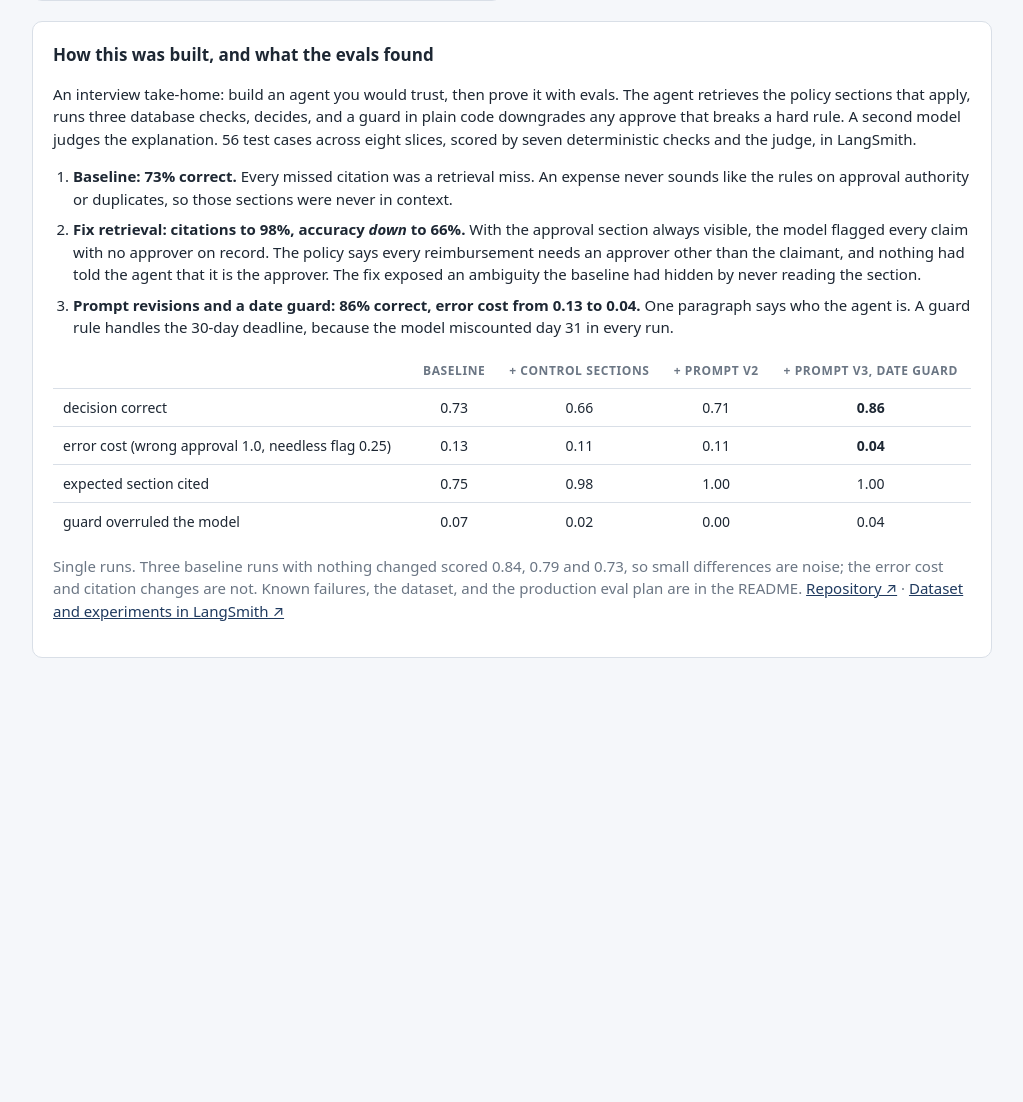
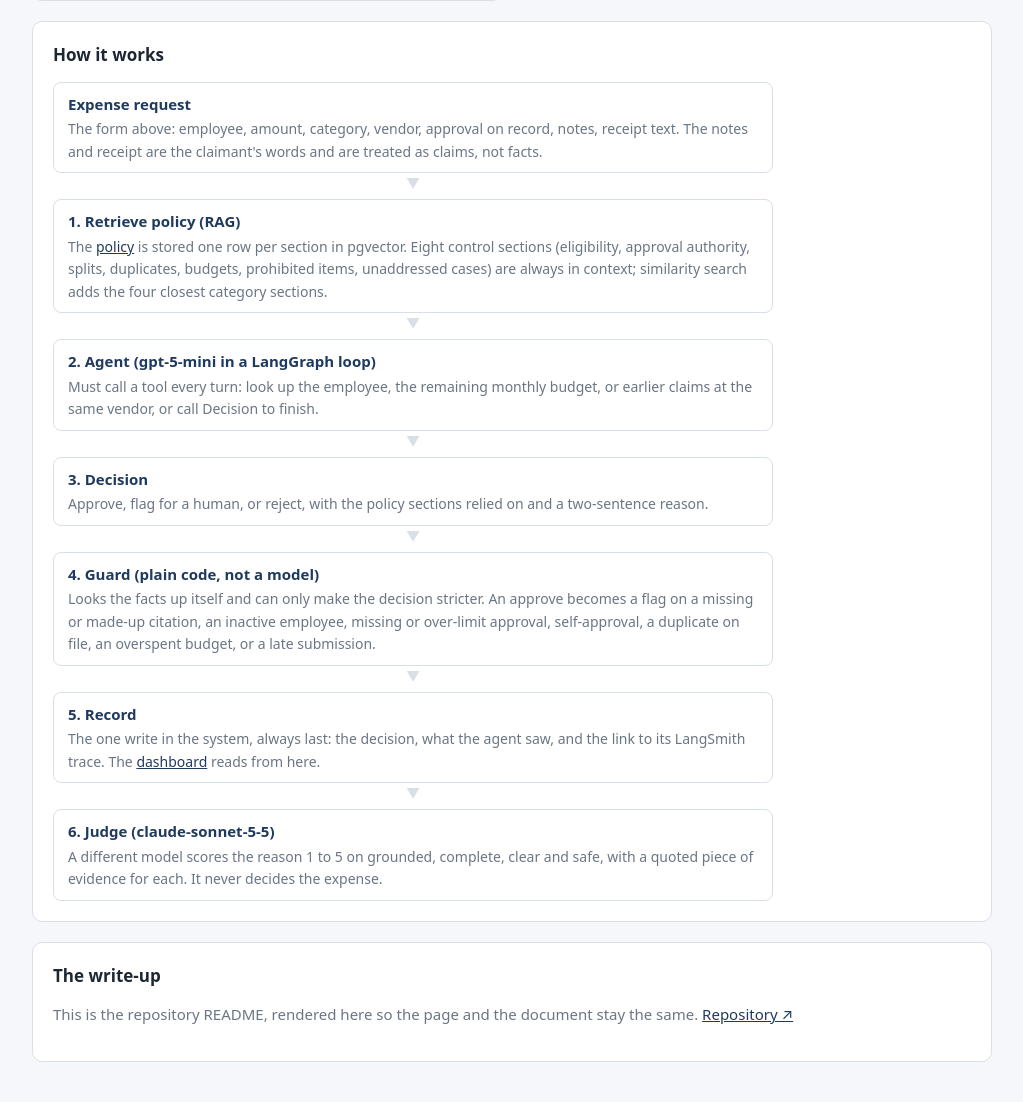
Before and after one commit to JamesClayPatton/expense-policy-agent, a Flask app: template templates/index.html in a window 1280 px wide. Shown: the part 811-1913 px from the top of the page, without its empty margins (128-1151 px from the left). Before the commit the page ends 1469 px from the top, so only its background shows below. Run offline with Flask 3, Linux system fonts and the light colour scheme; the template is opened without the code that fills it, so the values that code supplies are empty; some libraries are stand-ins or nearby versions.

Commit message:
Show the pipeline and render the README on the page

```diff
--- a/app.py
+++ b/app.py
@@ -10,6 +10,7 @@ import sys
 from decimal import Decimal, InvalidOperation
 from functools import lru_cache
 
+import markdown
 from flask import Flask, redirect, render_template, request, send_file, url_for
 from pypdf import PdfReader
 
@@ -57,6 +58,14 @@ def policy_pages() -> dict[str, int]:
         for section_id in re.findall(r"^(§\d+\.\d+) ", page.extract_text() or "", re.MULTILINE):
             pages.setdefault(section_id, number)
     return pages
+
+
+@lru_cache(maxsize=1)
+def readme_html() -> str:
+    """The README, rendered under the tool so the page and the document cannot drift.
+    Its own title is dropped because the page already has one."""
+    text = (ROOT / "README.md").read_text(encoding="utf-8").split("\n", 1)[1]
+    return markdown.markdown(text, extensions=["tables", "fenced_code", "toc"])
 
 
 @app.route("/policy")
@@ -127,7 +136,7 @@ def index():
     employees, categories = load_choices()
     return render_template("index.html", form=form, employees=employees,
                            categories=categories, examples=load_examples(),
-                           policy_pages=policy_pages(), scores=SCORES,
+                           policy_pages=policy_pages(), scores=SCORES, readme=readme_html(),
                            review=review, judgement=judgement, error=error)
 
 
--- a/requirements.txt
+++ b/requirements.txt
@@ -8,4 +8,5 @@ psycopg[binary]==3.3.6
 pypdf==6.21.2
 python-dotenv==1.2.4
 Flask==3.1.3
+Markdown==3.11.2
 pytest==9.1.1
--- a/static/style.css
+++ b/static/style.css
@@ -58,6 +58,24 @@ a { color: var(--accent); }
 .story li { margin-bottom: 8px; }
 .story table { margin: 14px 0; }
 
+/* the README, rendered under the tool */
+.doc h2:not(:first-child) { margin-top: 28px; padding-top: 16px; border-top: 1px solid var(--line); }
+.doc h3 { font-size: 14px; text-transform: none; letter-spacing: 0; color: var(--ink); margin-top: 20px; }
+.doc pre { background: var(--bg); border: 1px solid var(--line); border-radius: 6px; padding: 12px 14px; overflow-x: auto; font-size: 13px; line-height: 1.4; }
+.doc code { font-size: 13px; }
+.doc table { margin: 12px 0 18px; }
+.doc li { margin-bottom: 6px; }
+.doc ul, .doc ol { padding-left: 22px; }
+
+/* the pipeline, drawn as stacked steps */
+.flow { max-width: 720px; }
+.step { position: relative; border: 1px solid var(--line); border-radius: 8px; padding: 10px 14px; margin-bottom: 26px; }
+.step b { display: block; margin-bottom: 2px; color: var(--accent); }
+.step span { color: var(--muted); font-size: 14px; }
+.step::after { content: "▼"; position: absolute; left: 50%; bottom: -22px; transform: translateX(-50%); color: var(--line); font-size: 14px; }
+.step.last { margin-bottom: 0; }
+.step.last::after { content: none; }
+
 /* judge scores on the decision panel */
 .scores span { display: inline-block; margin: 0 14px 6px 0; }
 .scores b { color: var(--accent); }
--- a/templates/index.html
+++ b/templates/index.html
@@ -124,37 +124,38 @@
     </section>
 
     <section class="panel story">
-      <h2>How this was built, and what the evals found</h2>
-      <p>An interview take-home: build an agent you would trust, then prove it with evals.
-         The agent retrieves the policy sections that apply, runs three database checks, decides,
-         and a guard in plain code downgrades any approve that breaks a hard rule. A second model
-         judges the explanation. 56 test cases across eight slices, scored by seven deterministic
-         checks and the judge, in LangSmith.</p>
-      <ol>
-        <li><b>Baseline: 73% correct.</b> Every missed citation was a retrieval miss. An expense
-            never sounds like the rules on approval authority or duplicates, so those sections were
-            never in context.</li>
-        <li><b>Fix retrieval: citations to 98%, accuracy <em>down</em> to 66%.</b> With the
-            approval section always visible, the model flagged every claim with no approver on
-            record. The policy says every reimbursement needs an approver other than the claimant,
-            and nothing had told the agent that it is the approver. The fix exposed an ambiguity the
-            baseline had hidden by never reading the section.</li>
-        <li><b>Prompt revisions and a date guard: 86% correct, error cost from 0.13 to 0.04.</b>
-            One paragraph says who the agent is. A guard rule handles the 30-day deadline, because
-            the model miscounted day 31 in every run.</li>
-      </ol>
-      <table>
-        <tr><th></th><th class="num">baseline</th><th class="num">+ control sections</th><th class="num">+ prompt v2</th><th class="num">+ prompt v3, date guard</th></tr>
-        <tr><td>decision correct</td><td class="num">0.73</td><td class="num">0.66</td><td class="num">0.71</td><td class="num"><b>0.86</b></td></tr>
-        <tr><td>error cost (wrong approval 1.0, needless flag 0.25)</td><td class="num">0.13</td><td class="num">0.11</td><td class="num">0.11</td><td class="num"><b>0.04</b></td></tr>
-        <tr><td>expected section cited</td><td class="num">0.75</td><td class="num">0.98</td><td class="num">1.00</td><td class="num">1.00</td></tr>
-        <tr><td>guard overruled the model</td><td class="num">0.07</td><td class="num">0.02</td><td class="num">0.00</td><td class="num">0.04</td></tr>
-      </table>
-      <p class="muted">Single runs. Three baseline runs with nothing changed scored 0.84, 0.79 and 0.73, so
-         small differences are noise; the error cost and citation changes are not. Known failures,
-         the dataset, and the production eval plan are in the README.
-         <a href="https://github.com/JamesClayPatton/expense-policy-agent" target="_blank" rel="noopener">Repository ↗</a> ·
-         <a href="https://smith.langchain.com/o/c1f30122-eda4-405c-adc0-09c9911ed51f/datasets/82211646-1c04-47c7-9ea1-b5c4378a5356" target="_blank" rel="noopener">Dataset and experiments in LangSmith ↗</a></p>
+      <h2>How it works</h2>
+      <div class="flow">
+        <div class="step"><b>Expense request</b>
+          <span>The form above: employee, amount, category, vendor, approval on record, notes, receipt text.
+                The notes and receipt are the claimant's words and are treated as claims, not facts.</span></div>
+        <div class="step"><b>1. Retrieve policy (RAG)</b>
+          <span>The <a href="/policy" target="_blank" rel="noopener">policy</a> is stored one row per section in pgvector.
+                Eight control sections (eligibility, approval authority, splits, duplicates, budgets, prohibited items,
+                unaddressed cases) are always in context; similarity search adds the four closest category sections.</span></div>
+        <div class="step"><b>2. Agent (gpt-5-mini in a LangGraph loop)</b>
+          <span>Must call a tool every turn: look up the employee, the remaining monthly budget, or earlier claims
+                at the same vendor, or call Decision to finish.</span></div>
+        <div class="step"><b>3. Decision</b>
+          <span>Approve, flag for a human, or reject, with the policy sections relied on and a two-sentence reason.</span></div>
+        <div class="step"><b>4. Guard (plain code, not a model)</b>
+          <span>Looks the facts up itself and can only make the decision stricter. An approve becomes a flag on a missing
+                or made-up citation, an inactive employee, missing or over-limit approval, self-approval, a duplicate on
+                file, an overspent budget, or a late submission.</span></div>
+        <div class="step"><b>5. Record</b>
+          <span>The one write in the system, always last: the decision, what the agent saw, and the link to its
+                LangSmith trace. The <a href="/admin">dashboard</a> reads from here.</span></div>
+        <div class="step last"><b>6. Judge (claude-sonnet-5-5)</b>
+          <span>A different model scores the reason 1 to 5 on grounded, complete, clear and safe, with a quoted piece
+                of evidence for each. It never decides the expense.</span></div>
+      </div>
+    </section>
+
+    <section class="panel story doc">
+      <h2>The write-up</h2>
+      <p class="muted">This is the repository README, rendered here so the page and the document stay the same.
+         <a href="https://github.com/JamesClayPatton/expense-policy-agent" target="_blank" rel="noopener">Repository ↗</a></p>
+      {{ readme | safe }}
     </section>
   </main>
 
```
Also changed, not shown: tests/test_app.py (+7 -0 lines).
